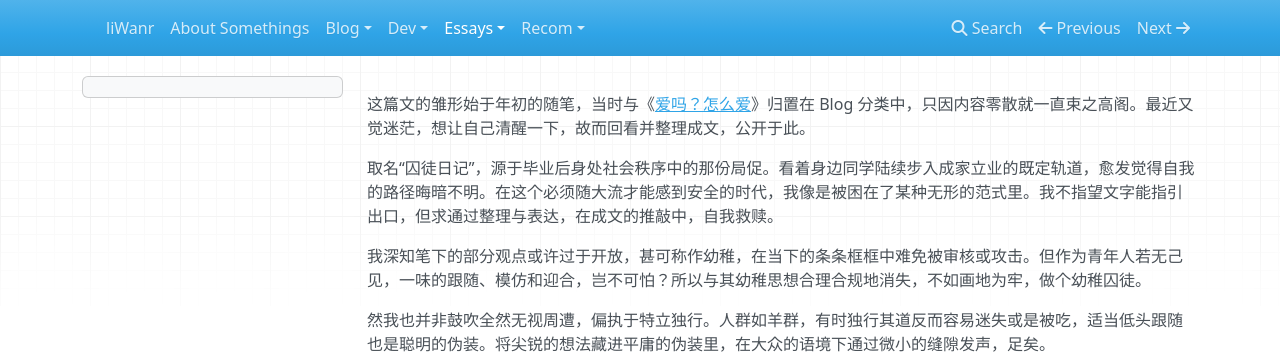
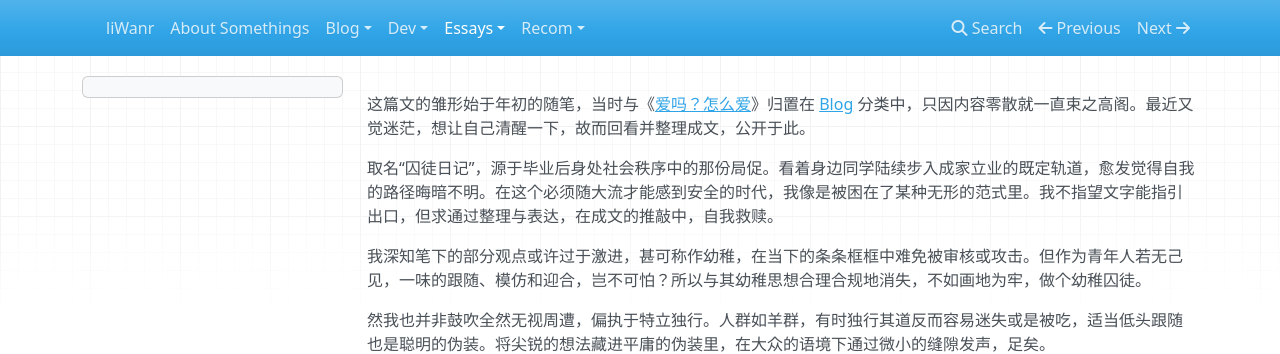
Before and after one commit to liWanr/liWanr.github.io, an MkDocs documentation site: the page built from docs/essays/Captive-Journal.md, in a window 1280 px wide. Shown: the top 354 px of the page. Built offline with MkDocs 1.6.1, drawn with Linux system fonts in a browser that asks for light colours; nearby versions of some CDN libraries.

Commit message:
fix: 修正《囚徒日记》中的链接格式和措辞

```diff
--- a/docs/essays/Captive-Journal.md
+++ b/docs/essays/Captive-Journal.md
@@ -5,11 +5,11 @@ comments: true
 
 <link rel="stylesheet" href="../assets/stylesheets/essays.css">
 
-这篇文的雏形始于年初的随笔，当时与《[爱吗？怎么爱](./on-loving.md)》归置在 Blog 分类中，只因内容零散就一直束之高阁。最近又觉迷茫，想让自己清醒一下，故而回看并整理成文，公开于此。
+这篇文的雏形始于年初的随笔，当时与《[爱吗？怎么爱](./on-loving/)》归置在 [Blog](../blog/posts/zensical-pro-tips/) 分类中，只因内容零散就一直束之高阁。最近又觉迷茫，想让自己清醒一下，故而回看并整理成文，公开于此。
 
 取名“囚徒日记”，源于毕业后身处社会秩序中的那份局促。看着身边同学陆续步入成家立业的既定轨道，愈发觉得自我的路径晦暗不明。在这个必须随大流才能感到安全的时代，我像是被困在了某种无形的范式里。我不指望文字能指引出口，但求通过整理与表达，在成文的推敲中，自我救赎。
 
-我深知笔下的部分观点或许过于开放，甚可称作幼稚，在当下的条条框框中难免被审核或攻击。但作为青年人若无己见，一味的跟随、模仿和迎合，岂不可怕？所以与其幼稚思想合理合规地消失，不如画地为牢，做个幼稚囚徒。
+我深知笔下的部分观点或许过于激进，甚可称作幼稚，在当下的条条框框中难免被审核或攻击。但作为青年人若无己见，一味的跟随、模仿和迎合，岂不可怕？所以与其幼稚思想合理合规地消失，不如画地为牢，做个幼稚囚徒。
 
 然我也并非鼓吹全然无视周遭，偏执于特立独行。人群如羊群，有时独行其道反而容易迷失或是被吃，适当低头跟随也是聪明的伪装。将尖锐的想法藏进平庸的伪装里，在大众的语境下通过微小的缝隙发声，足矣。
 
```
